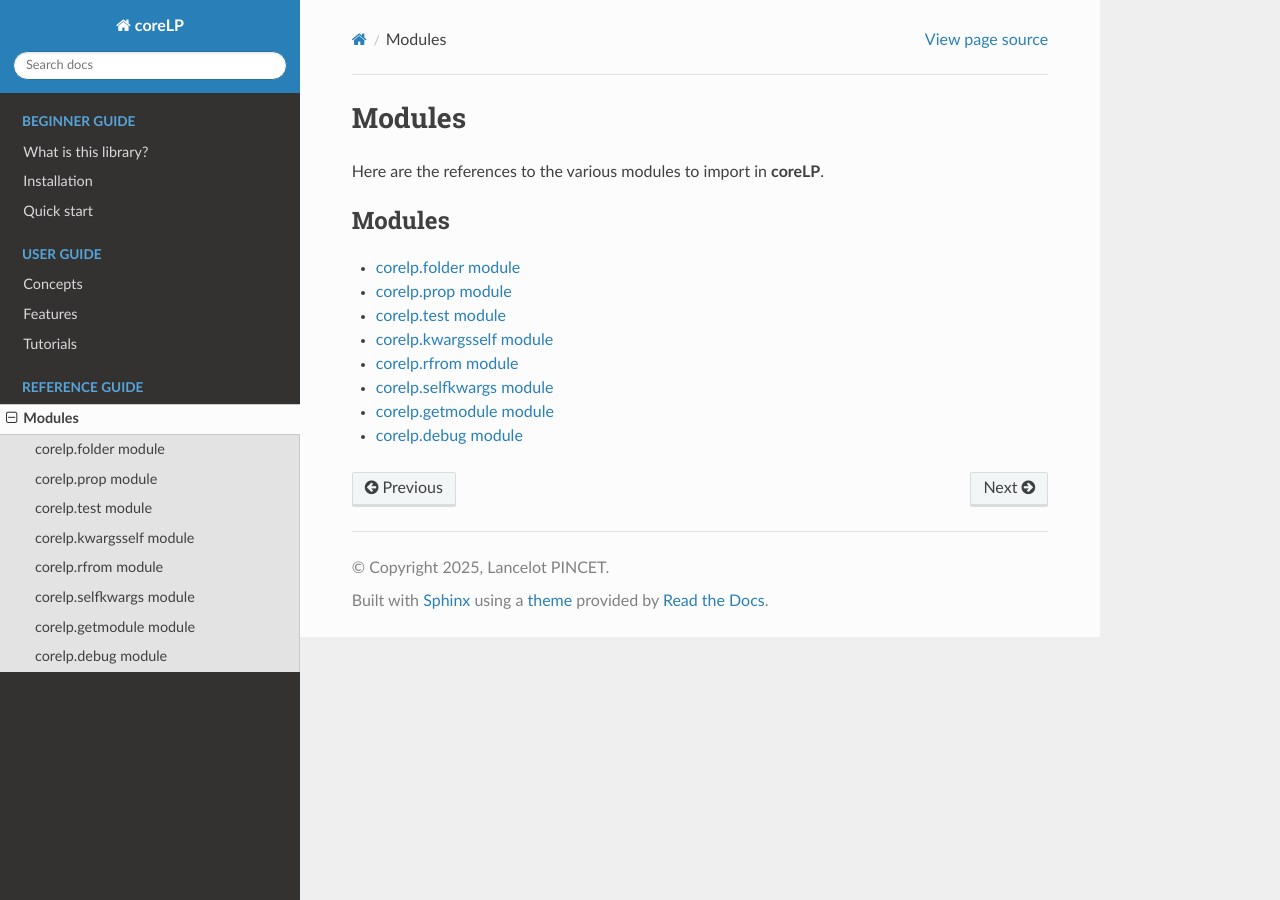
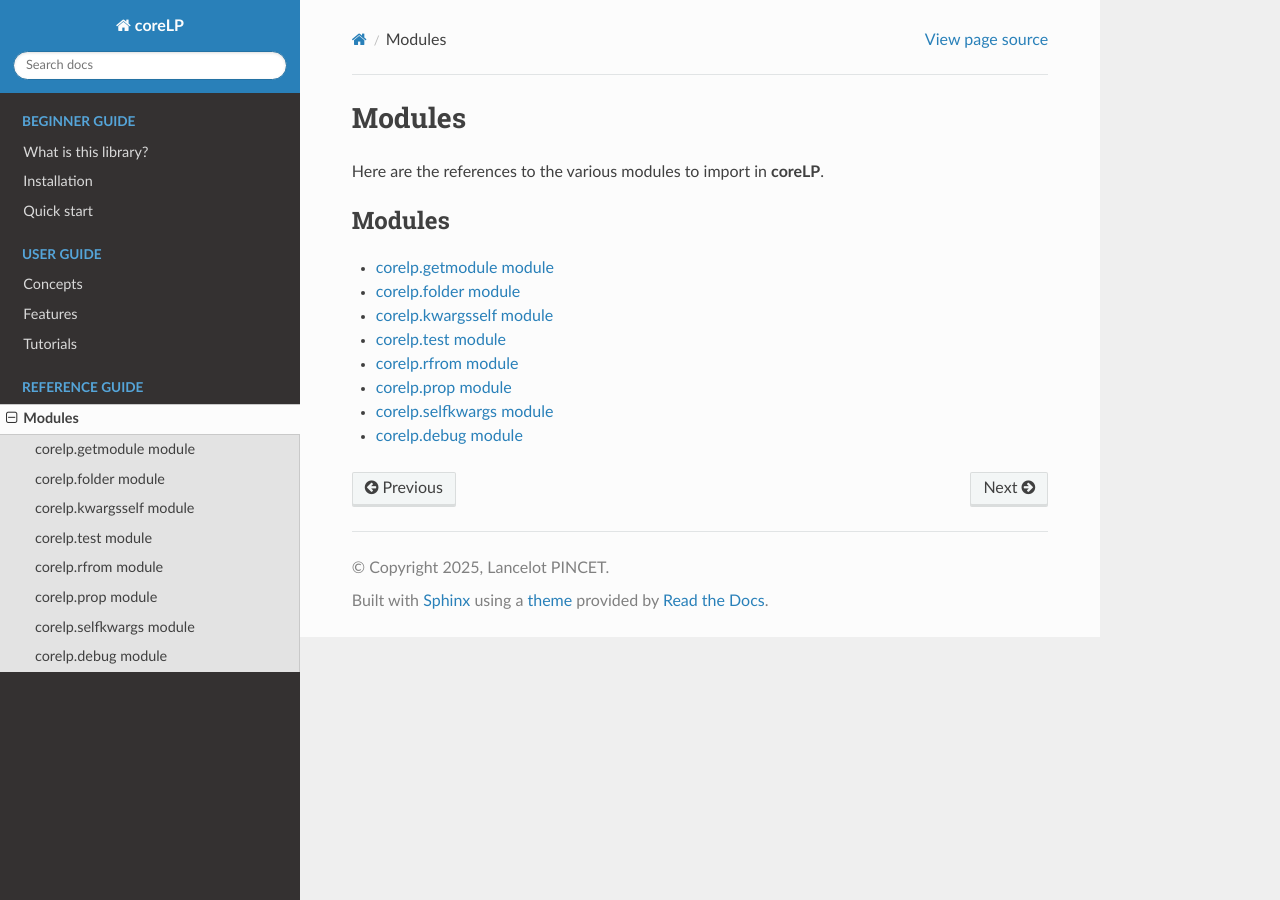
Before and after one commit to LancelotPincet/coreLP, a Sphinx documentation site: the page built from docs/source/modules.rst, in a window 1280 px wide. Built offline with Sphinx 7.4.7 and the Read the Docs theme 3.1.0, drawn with Linux system fonts in a browser that asks for light colours; pages that are not in the unit, such as notebooks, are missing from menus.

Commit message:
auto-commit

```diff
--- a/docs/source/modules.rst
+++ b/docs/source/modules.rst
@@ -11,12 +11,12 @@ Here are the references to the various modules to import in **coreLP**.
    :maxdepth: 1
    :caption: Modules
 
+   getmodule
+   Path
    folder
+   kwargsself
+   test
+   rfrom
    prop
-   test
-   kwargsself
-   rfrom
-   Path
    selfkwargs
-   getmodule
    debug
```
